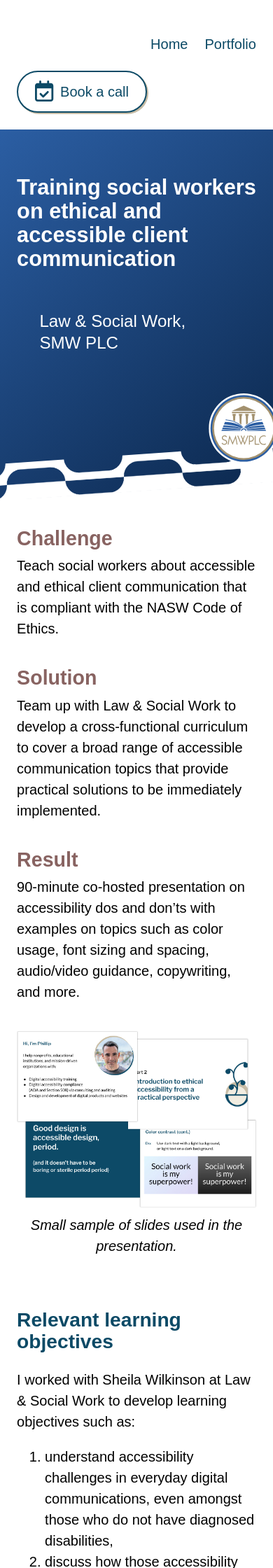
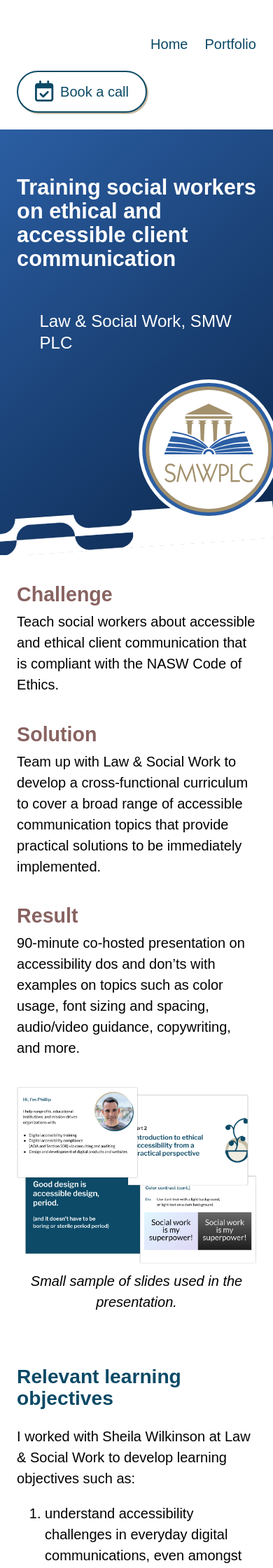
Before and after one commit to phillipdodson/phillipdodson.github.io, a Jekyll site: the page built from docs/_case_studies/training-ceu.md, in a window 390 px wide. Shown: the top 2240 px of the page at 70% size. Built offline with Jekyll 4.4.1, drawn with Linux system fonts in a browser that asks for light colours; some web fonts are replaced.

Commit message:
Case study single page responsive adjustments.

```diff
--- a/docs/_sass/_c-separator-pattern.scss
+++ b/docs/_sass/_c-separator-pattern.scss
@@ -41,3 +41,9 @@
 	position: absolute;
 	width: 100%;
 }
+
+@media screen and (max-width: 767px) {
+	.c-separator-pattern__pattern {
+		width: calc(100% - 200px);
+	}
+}
--- a/docs/_sass/_layout-portfolio.scss
+++ b/docs/_sass/_layout-portfolio.scss
@@ -28,8 +28,8 @@
 	height: var(--border-height);
 	left: 0;
 	position: absolute;
+	margin-top: calc(var(--border-height) * -1);
 	right: 0;
-	transform: translateY(-100%);
 }
 
 .portfolio-feed-header h1 {
@@ -151,8 +151,17 @@
 }
 
 @media screen and (max-width: 767px) {
+	.portfolio-meta-wrap {
+		padding-right: var(--wp--custom--semantic--spacing--fluid-viewport-px--55);
+	}
+
 	.portfolio-featured-image {
-		margin-top: var(--wp--custom--semantic--spacing--fluid-viewport-px--55);
+		margin-top: var(--wp--custom--semantic--spacing--fluid-viewport-px--40);
+	}
+
+	.portfolio-featured-image-spacer {
+		aspect-ratio: auto;
+		height: 200px;
 	}
 }
 
```
